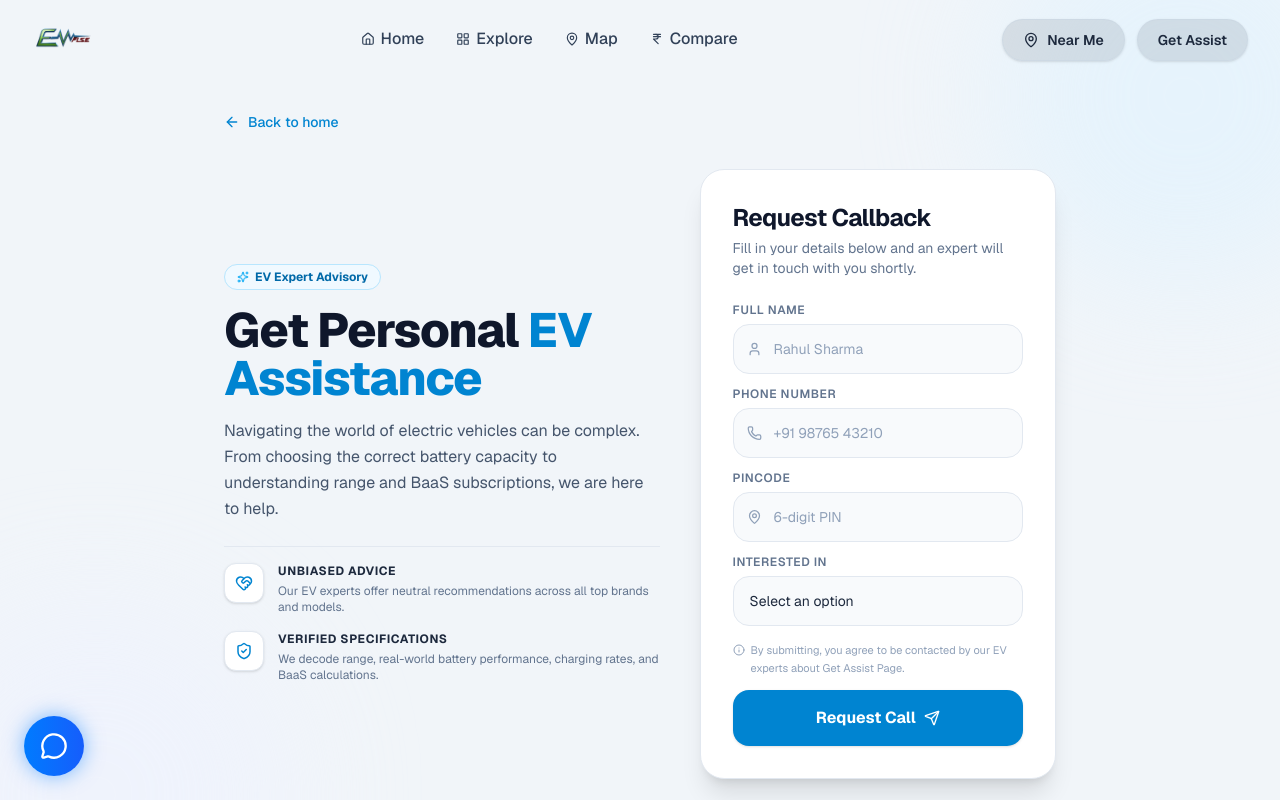
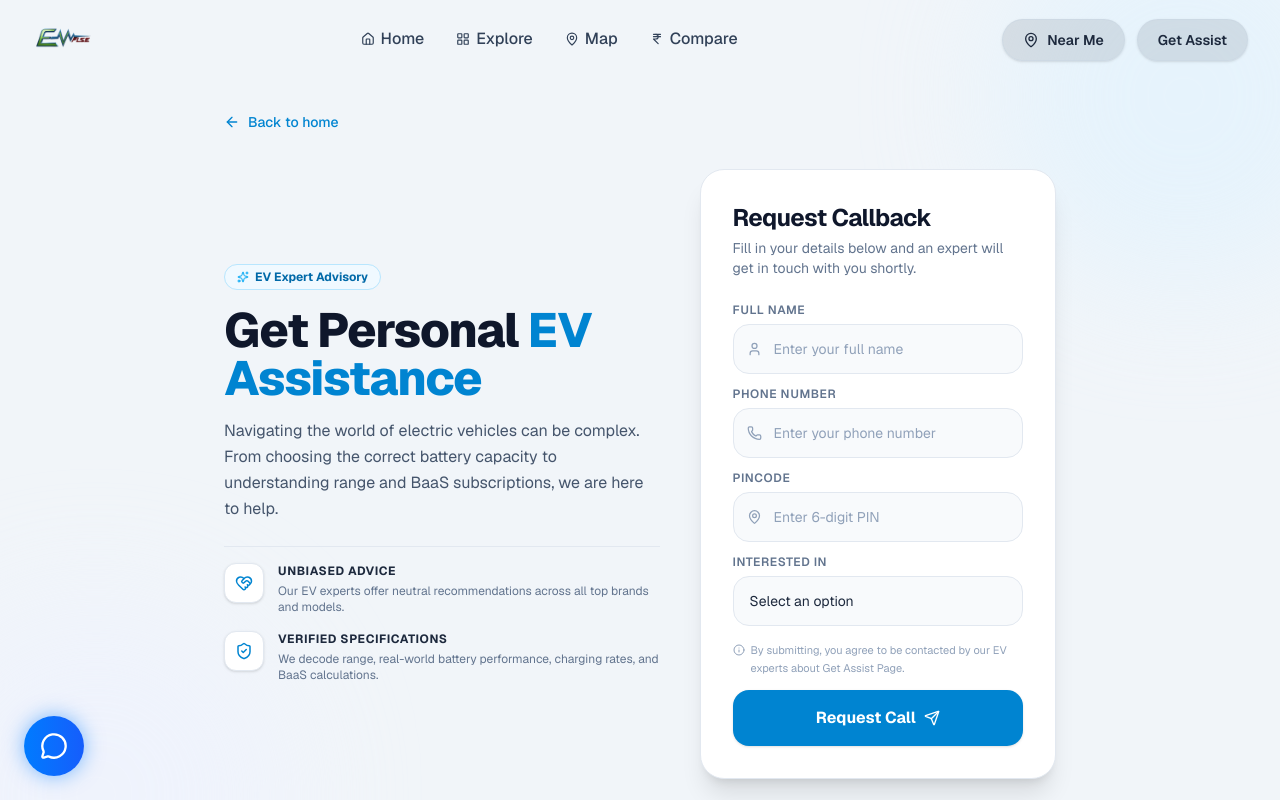
Before and after one commit to Ashwin253/ignev, a Next.js app: page /assist in a window 1280 px wide. Shown: the top 800 px of the page. Built offline with nearby package versions, Linux system fonts and the light colour scheme; no server answers.

Commit message:
updated mobile view

```diff
--- a/app/components/EnquiryForm.tsx
+++ b/app/components/EnquiryForm.tsx
@@ -100,7 +100,7 @@ export default function EnquiryForm({
             <User size={15} className="absolute left-3.5 top-1/2 -translate-y-1/2 text-slate-400 pointer-events-none" />
             <input
               id="enq-name" type="text" name="name" required
-              placeholder="Rahul Sharma"
+              placeholder="Enter your full name"
               className={inputClass}
             />
           </div>
@@ -113,7 +113,7 @@ export default function EnquiryForm({
             <Phone size={15} className="absolute left-3.5 top-1/2 -translate-y-1/2 text-slate-400 pointer-events-none" />
             <input
               id="enq-phone" type="tel" name="phone" required
-              placeholder="+91 98765 43210"
+              placeholder="Enter your phone number"
               className={inputClass}
             />
           </div>
@@ -126,7 +126,7 @@ export default function EnquiryForm({
             <MapPin size={15} className="absolute left-3.5 top-1/2 -translate-y-1/2 text-slate-400 pointer-events-none" />
             <input
               id="enq-pincode" type="text" name="pincode" required
-              placeholder="6-digit PIN" pattern="[0-9]{6}"
+              placeholder="Enter 6-digit PIN" pattern="[0-9]{6}"
               className={inputClass}
             />
           </div>
--- a/app/product/ProductMainUI.tsx
+++ b/app/product/ProductMainUI.tsx
@@ -131,7 +131,7 @@ export default function ProductMainUI({ item, slug, dbFuelPrices = [], content =
 
       {/* ── Price display ── */}
       <div className="flex flex-col gap-2 mb-4">
-        <div className={`flex items-center justify-between rounded-2xl px-4 py-3 border transition-all duration-300 ${
+        <div className={`flex flex-col sm:flex-row items-start sm:items-center justify-between gap-3 sm:gap-0 rounded-2xl px-4 py-3 border transition-all duration-300 ${
           showBaas
             ? "bg-[#34ebb1]/15 border-[#34ebb1]/40 shadow-xs"
             : "bg-slate-50 border-slate-200"
@@ -149,9 +149,9 @@ export default function ProductMainUI({ item, slug, dbFuelPrices = [], content =
           </div>
           <button
             onClick={() => triggerEnquiryModal(`Offers: ${item.brand} ${item.title}`)}
-            className="shrink-0 inline-flex items-center gap-1.5 rounded-md bg-gradient-to-r from-[#34ebb1] to-[#14a375] hover:brightness-110 text-slate-950 text-[15px] font-black uppercase tracking-wider px-4 py-2 shadow-[0_0_15px_rgba(52,235,177,0.2)] transition-all hover:shadow-[0_0_25px_rgba(52,235,177,0.4)] hover:scale-105 active:scale-95"
+            className="shrink-0 inline-flex items-center gap-1.5 rounded-md bg-gradient-to-r from-[#34ebb1] to-[#14a375] hover:brightness-110 text-slate-950 text-xs sm:text-[15px] font-black uppercase tracking-wider px-3 py-1.5 sm:px-4 sm:py-2 shadow-[0_0_15px_rgba(52,235,177,0.2)] transition-all hover:shadow-[0_0_25px_rgba(52,235,177,0.4)] hover:scale-105 active:scale-95"
           >
-            <DotLottieReact src="/Giftpremiumanimation.lottie" loop autoplay className="h-10 w-10" />
+            <DotLottieReact src="/Giftpremiumanimation.lottie" loop autoplay className="h-6 w-6 sm:h-10 sm:w-10" />
             Latest Offers
           </button>
         </div>
```
